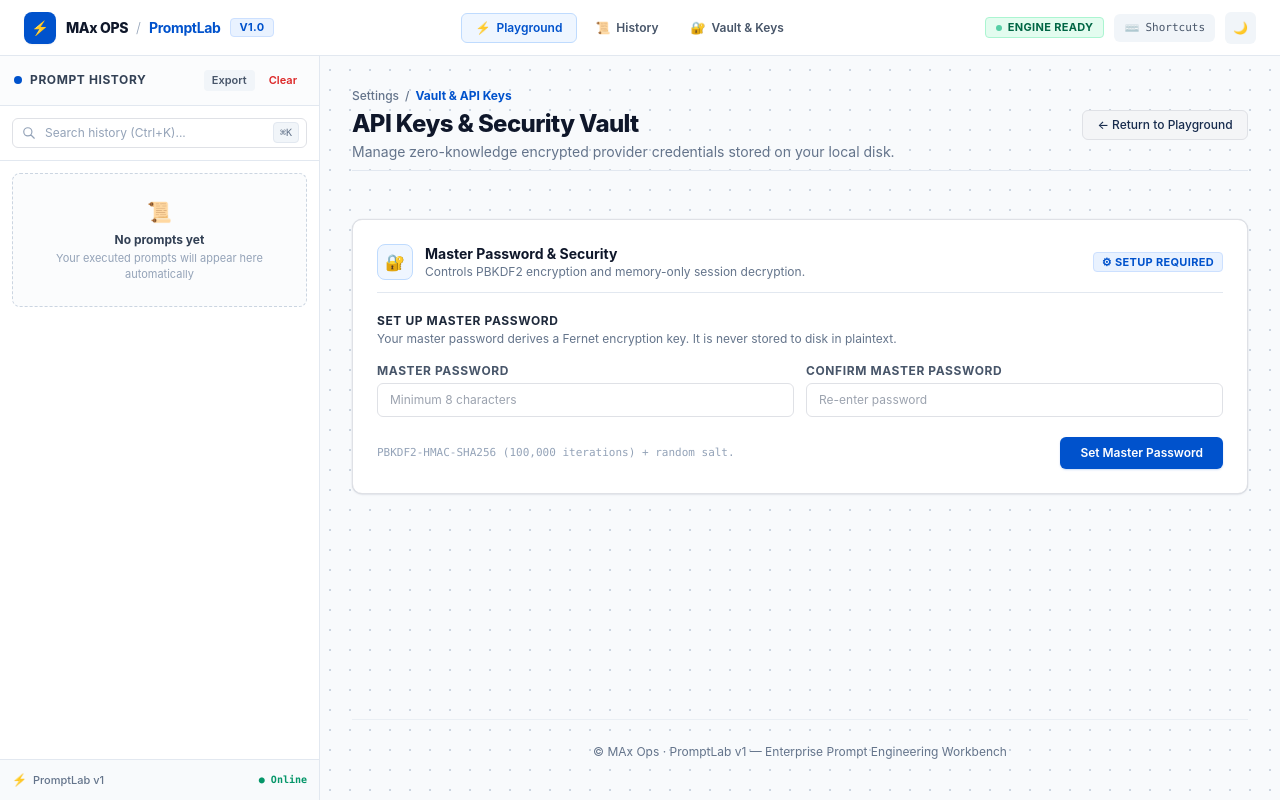
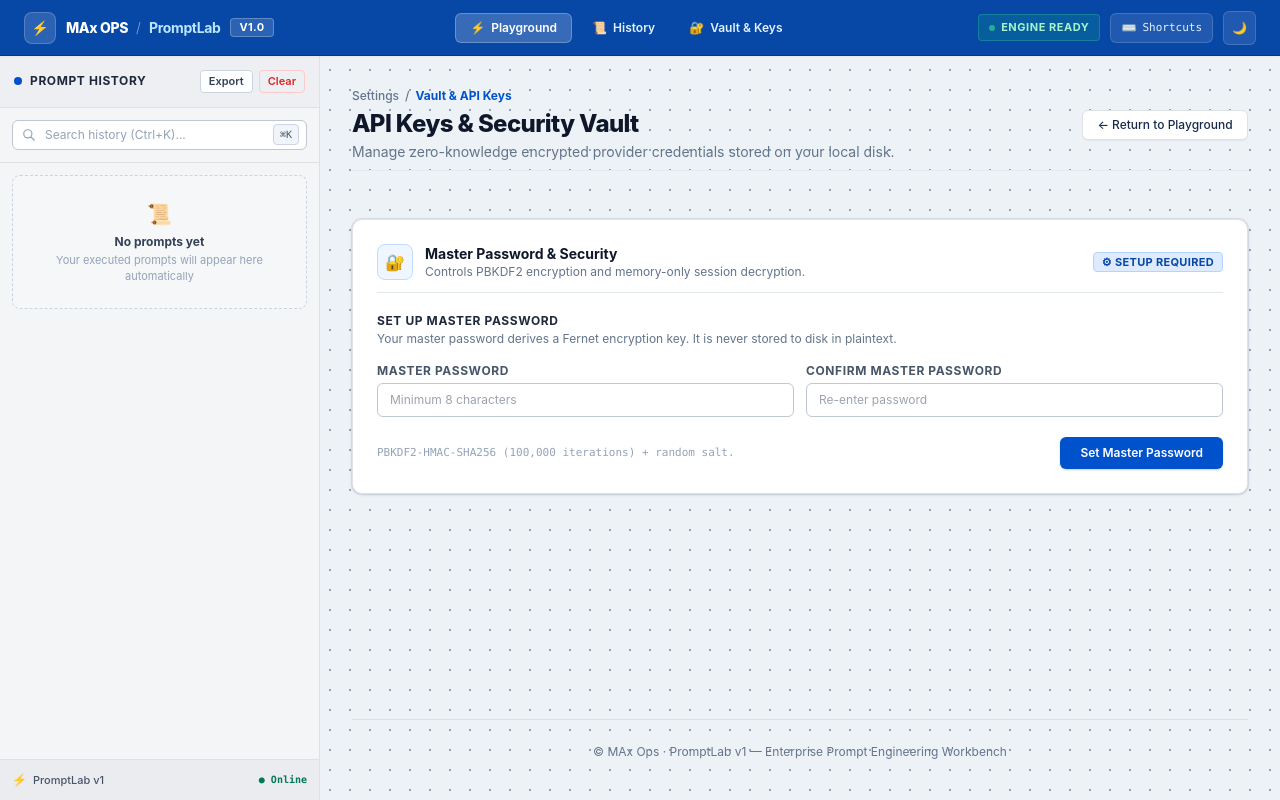
Before and after one commit to Akashnidi/promptlab, a FastAPI app: page /settings in a window 1280 px wide. Run offline with FastAPI, Linux system fonts and the light colour scheme; some libraries are stand-ins or nearby versions.

Commit message:
fix(ui): enhance light theme depth, contrast, architectural dotted canvas, and Atlassian corporate header

```diff
--- a/static/style.css
+++ b/static/style.css
@@ -11,14 +11,15 @@
   --atlassian-blue-subtle: #e9f2ff;
   --atlassian-navy: #091e42;
   --atlassian-text: #172b4d;
-  --atlassian-muted: #6b778c;
+  --atlassian-muted: #5e6c84;
   --atlassian-border: #dfe1e6;
   --atlassian-card-bg: #ffffff;
   --atlassian-subtle-bg: #f4f5f7;
-  --dot-color: #cbd5e1;
-  --canvas-bg: #f8fafc;
-  --shadow-card: 0 1px 2px rgba(9, 30, 66, 0.08), 0 0 1px rgba(9, 30, 66, 0.2);
-  --shadow-elevated: 0 4px 12px -2px rgba(9, 30, 66, 0.12), 0 0 1px rgba(9, 30, 66, 0.25);
+  /* Tactile architectural dotted canvas */
+  --dot-color: #94a3b8;
+  --canvas-bg: #edf2f7;
+  --shadow-card: 0 1px 3px rgba(9, 30, 66, 0.12), 0 0 1px 1px rgba(9, 30, 66, 0.08);
+  --shadow-elevated: 0 4px 14px -2px rgba(9, 30, 66, 0.16), 0 0 1px 1px rgba(9, 30, 66, 0.12);
 }
 
 html.dark {
@@ -46,7 +47,7 @@ html.dark {
 body {
   font-family: -apple-system, BlinkMacSystemFont, 'Segoe UI', 'Roboto', 'Noto Sans', 'Ubuntu', 'Fira Sans', 'Helvetica Neue', sans-serif;
   background-color: var(--canvas-bg);
-  background-image: radial-gradient(var(--dot-color) 1.25px, transparent 1.25px);
+  background-image: radial-gradient(var(--dot-color) 1.3px, transparent 1.3px);
   background-size: 20px 20px;
   color: var(--atlassian-text);
   min-height: 100vh;
@@ -83,12 +84,12 @@ body {
   align-items: center;
   gap: 0.5rem;
   transition: all 0.15s ease;
-  box-shadow: 0 1px 2px rgba(0, 82, 204, 0.2);
+  box-shadow: 0 1px 2px rgba(0, 82, 204, 0.25);
 }
 
 .btn-atlassian-primary:hover {
   background-color: #0065ff;
-  box-shadow: 0 2px 6px rgba(0, 82, 204, 0.35);
+  box-shadow: 0 3px 8px rgba(0, 82, 204, 0.35);
 }
 
 .btn-atlassian-primary:active {
@@ -97,7 +98,7 @@ body {
 }
 
 .btn-atlassian-secondary {
-  background-color: #f4f5f7;
+  background-color: #ffffff;
   color: #172b4d !important;
   font-weight: 500;
   border: 1px solid #dfe1e6;
@@ -107,10 +108,11 @@ body {
   align-items: center;
   gap: 0.4rem;
   transition: all 0.15s ease;
+  box-shadow: 0 1px 1px rgba(9, 30, 66, 0.05);
 }
 
 .btn-atlassian-secondary:hover {
-  background-color: #ebecf0;
+  background-color: #f4f5f7;
   border-color: #c1c7d0;
 }
 
@@ -118,6 +120,7 @@ html.dark .btn-atlassian-secondary {
   background-color: #1e293b;
   color: #f1f5f9 !important;
   border-color: #334155;
+  box-shadow: none;
 }
 
 html.dark .btn-atlassian-secondary:hover {
@@ -127,16 +130,21 @@ html.dark .btn-atlassian-secondary:hover {
 
 /* Inputs & Form Elements */
 .atlassian-input {
-  background-color: var(--atlassian-card-bg);
-  border: 1px solid var(--atlassian-border);
+  background-color: #ffffff;
+  border: 1px solid #c1c7d0;
   color: var(--atlassian-text);
   border-radius: 6px;
   transition: border-color 0.15s ease, box-shadow 0.15s ease;
 }
 
+html.dark .atlassian-input {
+  background-color: var(--atlassian-card-bg);
+  border-color: var(--atlassian-border);
+}
+
 .atlassian-input:focus {
-  border-color: #4c9aff;
-  box-shadow: 0 0 0 2px rgba(76, 154, 255, 0.25);
+  border-color: #0052cc;
+  box-shadow: 0 0 0 2px rgba(0, 82, 204, 0.2);
   outline: none;
 }
 
@@ -155,9 +163,9 @@ html.dark .btn-atlassian-secondary:hover {
 }
 
 .lozenge-blue {
-  background-color: #e9f2ff;
-  color: #0052cc;
-  border: 1px solid #cce0ff;
+  background-color: #deebff;
+  color: #0747a6;
+  border: 1px solid #b3d4ff;
 }
 
 html.dark .lozenge-blue {
@@ -307,9 +315,9 @@ pre, code, kbd {
 }
 
 .prose pre {
-  background-color: #f8fafc !important;
+  background-color: #f1f5f9 !important;
   color: #0f172a !important;
-  border: 1px solid #e2e8f0 !important;
+  border: 1px solid #cbd5e1 !important;
   border-radius: 8px !important;
   padding: 1rem !important;
   overflow-x: auto;
@@ -323,7 +331,7 @@ html.dark .prose pre {
 
 .prose code {
   color: #0052cc !important;
-  background-color: #f1f5f9;
+  background-color: #e2e8f0;
   padding: 0.15rem 0.35rem;
   border-radius: 4px;
 }
--- a/templates/base.html
+++ b/templates/base.html
@@ -51,36 +51,36 @@
 <body class="h-full flex flex-col antialiased selection:bg-blue-500/20 selection:text-blue-700 dark:selection:bg-blue-400/30 dark:selection:text-blue-200">
 
   <!-- ========================================================================
-       TOP NAVIGATION BAR (100% Edge-to-Edge Atlassian Enterprise Header)
+       TOP NAVIGATION BAR (Atlassian Enterprise Corporate Top Bar)
        ======================================================================== -->
-  <header class="h-14 w-full bg-white dark:bg-slate-900 border-b border-slate-200 dark:border-slate-800 sticky top-0 z-40 px-4 sm:px-6 flex items-center justify-between shrink-0 shadow-xs">
+  <header class="h-14 w-full bg-[#0747a6] dark:bg-slate-900 text-white border-b border-[#053580] dark:border-slate-800 sticky top-0 z-40 px-4 sm:px-6 flex items-center justify-between shrink-0 shadow-sm">
 
     <!-- Left: Brand & Product Logo -->
     <div class="flex items-center gap-3">
       <a href="/" class="flex items-center gap-2.5 group">
-        <div class="flex h-8 w-8 items-center justify-center rounded-lg bg-[#0052cc] text-white shadow-sm group-hover:bg-[#0065ff] transition-colors">
+        <div class="flex h-8 w-8 items-center justify-center rounded-lg bg-white/15 dark:bg-[#0052cc] text-amber-300 dark:text-white border border-white/20 dark:border-transparent shadow-xs group-hover:bg-white/25 transition-colors">
           <span class="text-sm font-black">⚡</span>
         </div>
         <div class="flex items-center gap-1.5 text-sm">
-          <span class="font-extrabold tracking-tight text-slate-900 dark:text-white">MAx OPS</span>
-          <span class="text-slate-400 font-light mx-0.5">/</span>
-          <span class="font-bold text-[#0052cc] dark:text-[#579dff] tracking-tight">PromptLab</span>
-          <span class="lozenge lozenge-blue ml-1">v1.0</span>
+          <span class="font-extrabold tracking-tight text-white">MAx OPS</span>
+          <span class="text-white/50 font-light mx-0.5">/</span>
+          <span class="font-bold text-sky-200 dark:text-[#579dff] tracking-tight">PromptLab</span>
+          <span class="lozenge bg-white/15 text-white border border-white/25 dark:bg-blue-950/60 dark:text-blue-300 dark:border-blue-800 ml-1">v1.0</span>
         </div>
       </a>
     </div>
 
     <!-- Center: Global Navigation Tabs (Atlassian Segmented Navigation) -->
-    <nav class="hidden md:flex items-center gap-1 text-xs font-semibold">
-      <a href="/" class="px-3.5 py-1.5 rounded-md text-[#0052cc] dark:text-[#579dff] bg-blue-50 dark:bg-blue-950/50 border border-blue-200 dark:border-blue-900/50 flex items-center gap-1.5 transition-colors">
+    <nav class="hidden md:flex items-center gap-1.5 text-xs font-semibold">
+      <a href="/" class="px-3.5 py-1.5 rounded-md text-white bg-white/20 dark:bg-blue-950/50 border border-white/25 dark:border-blue-900/50 flex items-center gap-1.5 transition-colors shadow-2xs">
         <span>⚡</span>
         <span>Playground</span>
       </a>
-      <a href="#history" class="px-3.5 py-1.5 rounded-md text-slate-600 dark:text-slate-300 hover:text-slate-900 dark:hover:text-white hover:bg-slate-100 dark:hover:bg-slate-800 transition-colors flex items-center gap-1.5">
+      <a href="#history" class="px-3.5 py-1.5 rounded-md text-sky-100 hover:text-white hover:bg-white/10 dark:text-slate-300 dark:hover:text-white dark:hover:bg-slate-800 transition-colors flex items-center gap-1.5">
         <span>📜</span>
         <span>History</span>
       </a>
-      <a href="/settings" class="px-3.5 py-1.5 rounded-md text-slate-600 dark:text-slate-300 hover:text-slate-900 dark:hover:text-white hover:bg-slate-100 dark:hover:bg-slate-800 transition-colors flex items-center gap-1.5">
+      <a href="/settings" class="px-3.5 py-1.5 rounded-md text-sky-100 hover:text-white hover:bg-white/10 dark:text-slate-300 dark:hover:text-white dark:hover:bg-slate-800 transition-colors flex items-center gap-1.5">
         <span>🔐</span>
         <span>Vault & Keys</span>
       </a>
@@ -89,13 +89,13 @@
     <!-- Right: Status & Action Utilities -->
     <div class="flex items-center gap-2.5">
       <!-- Live Groq Engine Badge -->
-      <span class="hidden sm:inline-flex items-center gap-1.5 lozenge lozenge-green py-1 px-2.5">
-        <span class="h-1.5 w-1.5 rounded-full bg-emerald-500 animate-pulse"></span>
+      <span class="hidden sm:inline-flex items-center gap-1.5 text-[11px] font-bold uppercase tracking-wider py-1 px-2.5 rounded bg-emerald-500/20 text-emerald-200 border border-emerald-400/30">
+        <span class="h-1.5 w-1.5 rounded-full bg-emerald-400 animate-pulse"></span>
         <span>Engine Ready</span>
       </span>
 
       <!-- Mobile Settings Icon -->
-      <a href="/settings" class="md:hidden rounded-md p-2 text-slate-500 hover:text-slate-900 dark:text-slate-400 dark:hover:text-white hover:bg-slate-100 dark:hover:bg-slate-800 transition-colors" title="Settings">
+      <a href="/settings" class="md:hidden rounded-md p-2 text-sky-100 hover:text-white hover:bg-white/10 dark:text-slate-400 dark:hover:text-white dark:hover:bg-slate-800 transition-colors" title="Settings">
         <svg class="h-4 w-4" fill="none" viewBox="0 0 24 24" stroke="currentColor">
           <path stroke-linecap="round" stroke-linejoin="round" stroke-width="2" d="M10.325 4.317c.426-1.756 2.924-1.756 3.35 0a1.724 1.724 0 002.573 1.066c1.543-.94 3.31.826 2.37 2.37a1.724 1.724 0 001.065 2.572c1.756.426 1.756 2.924 0 3.35a1.724 1.724 0 00-1.066 2.573c.94 1.543-.826 3.31-2.37 2.37a1.724 1.724 0 00-2.572 1.065c-.426 1.756-2.924 1.756-3.35 0a1.724 1.724 0 00-2.573-1.066c-1.543.94-3.31-.826-2.37-2.37a1.724 1.724 0 00-1.065-2.572c-1.756-.426-1.756-2.924 0-3.35a1.724 1.724 0 001.066-2.573c-.94-1.543.826-3.31 2.37-2.37.996.608 2.296.07 2.572-1.065z" />
           <path stroke-linecap="round" stroke-linejoin="round" stroke-width="2" d="M15 12a3 3 0 11-6 0 3 3 0 016 0z" />
@@ -106,7 +106,7 @@
       <button
         type="button"
         onclick="toggleShortcutsModal()"
-        class="hidden sm:inline-flex items-center gap-1.5 px-2.5 py-1.5 rounded-md text-xs font-medium text-slate-600 dark:text-slate-300 hover:text-slate-900 dark:hover:text-white bg-slate-100 dark:bg-slate-800 hover:bg-slate-200 dark:hover:bg-slate-700 transition-colors"
+        class="hidden sm:inline-flex items-center gap-1.5 px-2.5 py-1.5 rounded-md text-xs font-medium text-sky-100 hover:text-white bg-white/10 hover:bg-white/20 border border-white/15 dark:bg-slate-800 dark:border-slate-700 dark:text-slate-300 dark:hover:text-white transition-colors"
         title="Keyboard Shortcuts (Ctrl+K, Ctrl+Enter, Esc)"
       >
         <span>⌨️</span>
@@ -118,7 +118,7 @@
         type="button"
         id="theme-toggle-btn"
         onclick="toggleTheme()"
-        class="p-2 rounded-md text-slate-600 dark:text-slate-300 hover:text-slate-900 dark:hover:text-white bg-slate-100 dark:bg-slate-800 hover:bg-slate-200 dark:hover:bg-slate-700 transition-colors text-xs flex items-center justify-center"
+        class="p-2 rounded-md text-sky-100 hover:text-white bg-white/10 hover:bg-white/20 border border-white/15 dark:bg-slate-800 dark:border-slate-700 dark:text-slate-300 dark:hover:text-white transition-colors text-xs flex items-center justify-center"
         title="Toggle Light / Dark Theme"
       >
         <span id="theme-toggle-icon">🌙</span>
@@ -131,20 +131,20 @@
        ======================================================================== -->
   <div class="flex-1 flex overflow-hidden w-full">
 
-    <!-- Left Sidebar: History, Search & Metrics (Atlassian Jira / Confluence Sidebar) -->
-    <aside id="sidebar" class="w-72 lg:w-80 bg-white dark:bg-slate-900 border-r border-slate-200 dark:border-slate-800 flex flex-col shrink-0 overflow-hidden shadow-xs">
+    <!-- Left Sidebar: History, Search & Metrics (Atlassian Jira Cool Gray Sidebar) -->
+    <aside id="sidebar" class="w-72 lg:w-80 bg-[#f4f5f7] dark:bg-slate-900 border-r border-[#dfe1e6] dark:border-slate-800 flex flex-col shrink-0 overflow-hidden shadow-xs">
 
       <!-- History Section Header -->
-      <div class="p-3.5 border-b border-slate-200 dark:border-slate-800 flex items-center justify-between bg-slate-50/50 dark:bg-slate-900/50">
+      <div class="p-3.5 border-b border-[#dfe1e6] dark:border-slate-800 flex items-center justify-between bg-[#ebecf0]/60 dark:bg-slate-900/50">
         <div class="flex items-center gap-2">
           <span class="h-2 w-2 rounded-full bg-[#0052cc]"></span>
-          <span class="text-xs font-bold uppercase tracking-wider text-slate-700 dark:text-slate-300">Prompt History</span>
+          <span class="text-xs font-bold uppercase tracking-wider text-slate-800 dark:text-slate-300">Prompt History</span>
         </div>
         <div class="flex items-center gap-1.5">
           <a
             href="/history/export"
             download="promptlab_history.json"
-            class="px-2 py-0.5 rounded text-[11px] font-semibold text-slate-600 dark:text-slate-300 hover:text-slate-900 dark:hover:text-white bg-slate-100 dark:bg-slate-800 hover:bg-slate-200 dark:hover:bg-slate-700 transition-colors"
+            class="px-2 py-0.5 rounded text-[11px] font-semibold text-slate-700 dark:text-slate-300 hover:text-slate-900 dark:hover:text-white bg-white dark:bg-slate-800 border border-slate-300 dark:border-slate-700 shadow-2xs hover:bg-slate-50 transition-colors"
             title="Export History JSON"
           >
             Export
@@ -154,7 +154,7 @@
             hx-post="/history/clear"
             hx-target="#history-sidebar-list"
             hx-confirm="Are you sure you want to clear all prompt history?"
-            class="px-2 py-0.5 rounded text-[11px] font-semibold text-red-600 dark:text-red-400 hover:bg-red-50 dark:hover:bg-red-950/50 transition-colors"
+            class="px-2 py-0.5 rounded text-[11px] font-semibold text-red-600 dark:text-red-400 hover:bg-red-50 dark:hover:bg-red-950/50 border border-red-200 dark:border-red-900/40 transition-colors"
             title="Clear All History"
           >
             Clear
@@ -163,7 +163,7 @@
       </div>
 
       <!-- History Search Input with Ctrl+K shortcut badge -->
-      <div class="p-3 border-b border-slate-200 dark:border-slate-800 bg-white dark:bg-slate-900">
+      <div class="p-3 border-b border-[#dfe1e6] dark:border-slate-800 bg-[#f4f5f7] dark:bg-slate-900">
         <div class="relative">
           <input
             type="text"
@@ -172,7 +172,7 @@
             hx-get="/history/search"
             hx-trigger="keyup changed delay:300ms"
             hx-target="#history-sidebar-list"
-            class="w-full text-xs atlassian-input pl-8 pr-12 py-1.5 placeholder-slate-400 dark:placeholder-slate-500"
+            class="w-full text-xs atlassian-input pl-8 pr-12 py-1.5 bg-white placeholder-slate-400 dark:placeholder-slate-500 shadow-2xs"
           />
           <div class="pointer-events-none absolute inset-y-0 left-0 flex items-center pl-2.5 text-slate-400">
             <svg class="h-3.5 w-3.5" fill="none" viewBox="0 0 24 24" stroke="currentColor">
@@ -180,7 +180,7 @@
             </svg>
           </div>
           <div class="pointer-events-none absolute inset-y-0 right-0 flex items-center pr-2">
-            <kbd class="text-[10px] font-mono px-1.5 py-0.5 rounded bg-slate-100 dark:bg-slate-800 text-slate-500 border border-slate-200 dark:border-slate-700">⌘K</kbd>
+            <kbd class="text-[10px] font-mono px-1.5 py-0.5 rounded bg-slate-100 dark:bg-slate-800 text-slate-600 dark:text-slate-400 border border-slate-300 dark:border-slate-700">⌘K</kbd>
           </div>
         </div>
       </div>
@@ -196,23 +196,23 @@
       </div>
 
       <!-- Engine Status Footer -->
-      <div class="p-3 border-t border-slate-200 dark:border-slate-800 text-[11px] text-slate-500 dark:text-slate-400 flex items-center justify-between bg-slate-50 dark:bg-slate-950/40">
+      <div class="p-3 border-t border-[#dfe1e6] dark:border-slate-800 text-[11px] text-slate-600 dark:text-slate-400 flex items-center justify-between bg-[#ebecf0] dark:bg-slate-950/40">
         <div class="flex items-center gap-1.5 font-medium">
           <span class="text-xs">⚡</span>
           <span>PromptLab v1</span>
         </div>
-        <span class="font-mono text-[10px] text-emerald-600 dark:text-emerald-400 font-semibold">● Online</span>
+        <span class="font-mono text-[10px] text-emerald-700 dark:text-emerald-400 font-semibold">● Online</span>
       </div>
     </aside>
 
-    <!-- Main Workspace Canvas (Takes ALL remaining screen width, Dotted Power Automate Canvas) -->
+    <!-- Main Workspace Canvas (Dotted Power Automate Canvas) -->
     <main class="flex-1 min-w-0 overflow-y-auto p-4 sm:p-6 lg:p-8 flex flex-col justify-between">
       <div class="w-full max-w-7xl mx-auto flex-1 flex flex-col gap-6">
         {% block content %}{% endblock %}
       </div>
 
       <!-- Global Workbench Footer -->
-      <footer class="mt-12 pt-6 pb-2 text-center text-xs text-slate-500 dark:text-slate-400 border-t border-slate-200/60 dark:border-slate-800/60">
+      <footer class="mt-12 pt-6 pb-2 text-center text-xs text-slate-500 dark:text-slate-400 border-t border-slate-300/60 dark:border-slate-800/60">
         © MAx Ops · PromptLab v1 — Enterprise Prompt Engineering Workbench
       </footer>
     </main>
```
Also changed, not shown: templates/index.html (+6 -6 lines).
